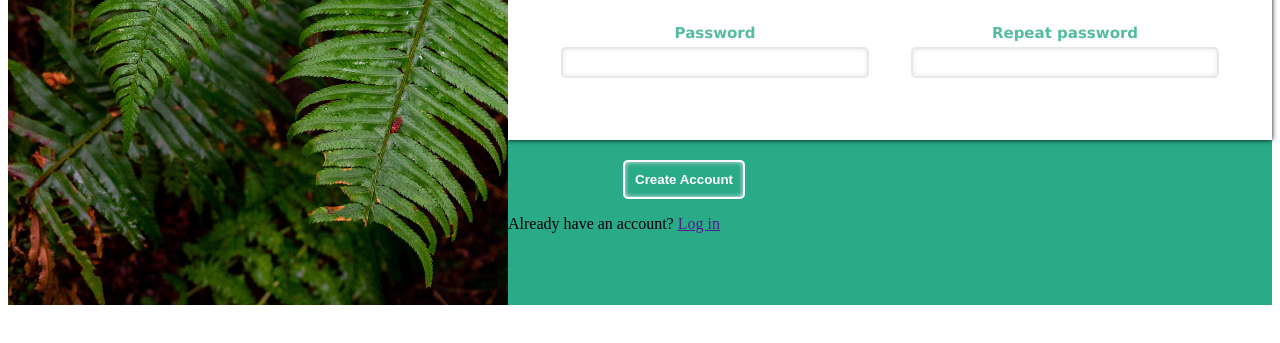
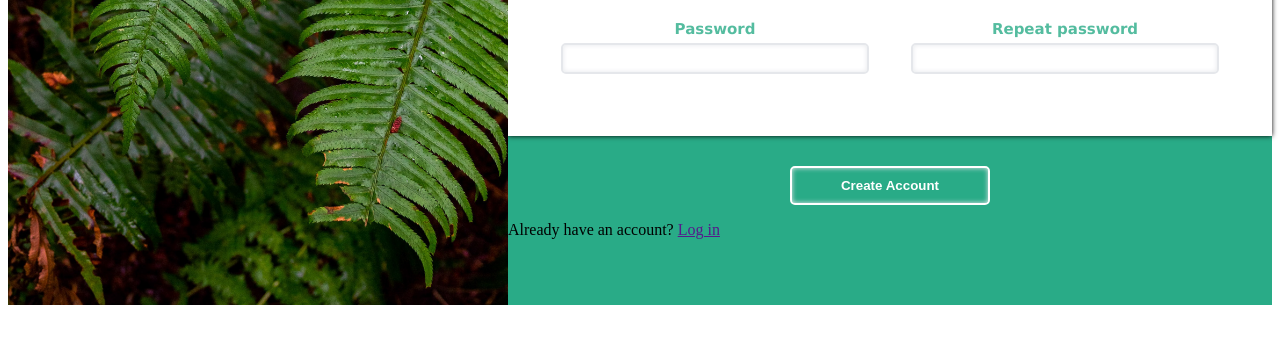
Before and after one commit to benjaAguilar/Odin-sing-up-form, a plain HTML site: page index.html in a window 1280 px wide. Shown: the part 453-796 px from the top of the page. Drawn offline with Linux system fonts and the light colour scheme.

Commit message:
arranged and putted a div on submit button

```diff
--- a/css/styles.css
+++ b/css/styles.css
@@ -61,7 +61,6 @@ body{
     font-size: 1.2rem;
 }
 
-
 .form-content{
     flex: 2 0 auto;
 }
@@ -114,12 +113,17 @@ input{
     box-shadow: inset 0px 0px 5px #E5E7EB;
 }
 
+.sbmt{
+    display: flex;
+    justify-content: center;
+    align-items: center;
+}
+
 #s-button{
-    margin-top: 20px;
-    margin-left: 115px;
+    margin-top: 30px;
     padding: 10px;
     height: fit-content;
-    width: fit-content;
+    width: 200px;
     background-color: rgb(41, 171, 135);
     color: white;
     border: 2px solid white;
--- a/index.html
+++ b/index.html
@@ -55,8 +55,9 @@
                             <input type="password" id="r-password" required>
                         </div>
                     </div>
-
-                    <input type="submit" value="Create Account" id="s-button">
+                    <div class="sbmt">
+                        <input type="submit" value="Create Account" id="s-button">
+                    </div>
                 </form>
                 <p>Already have an account? <a href="">Log in</a></p>
             </div>
```
